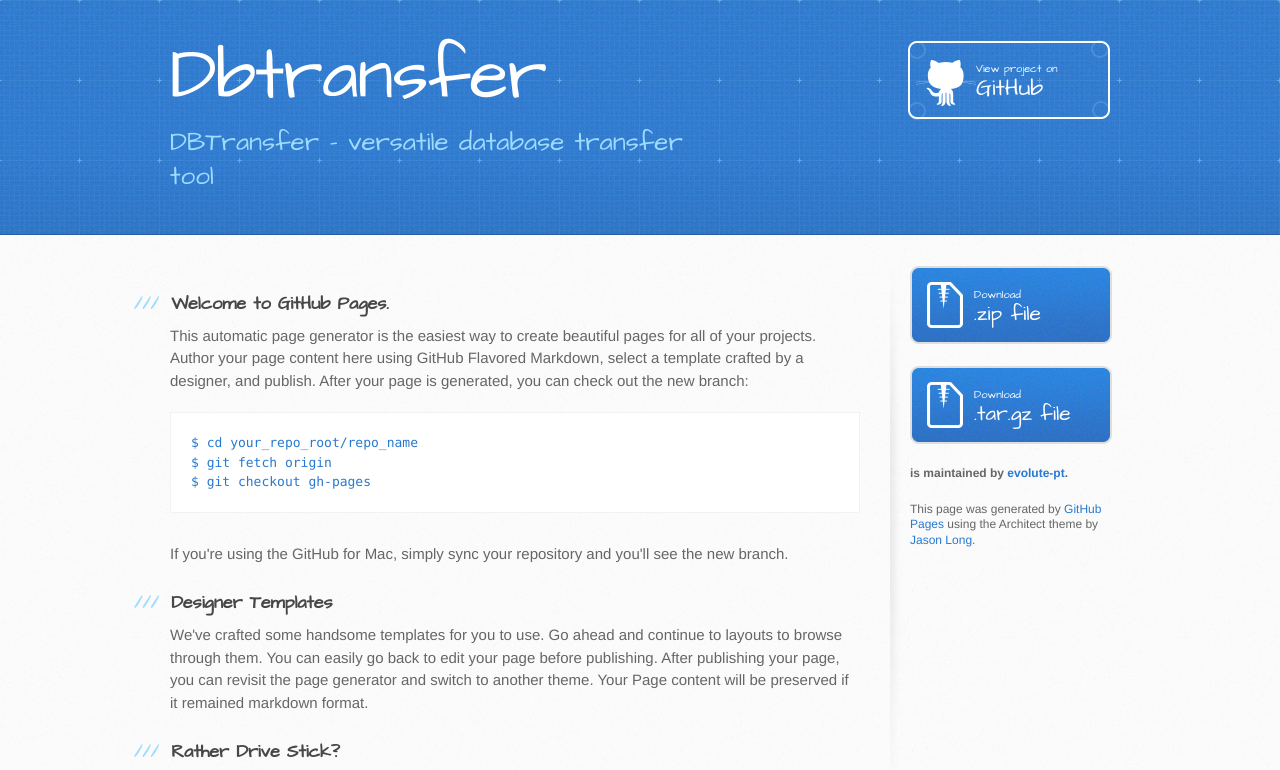
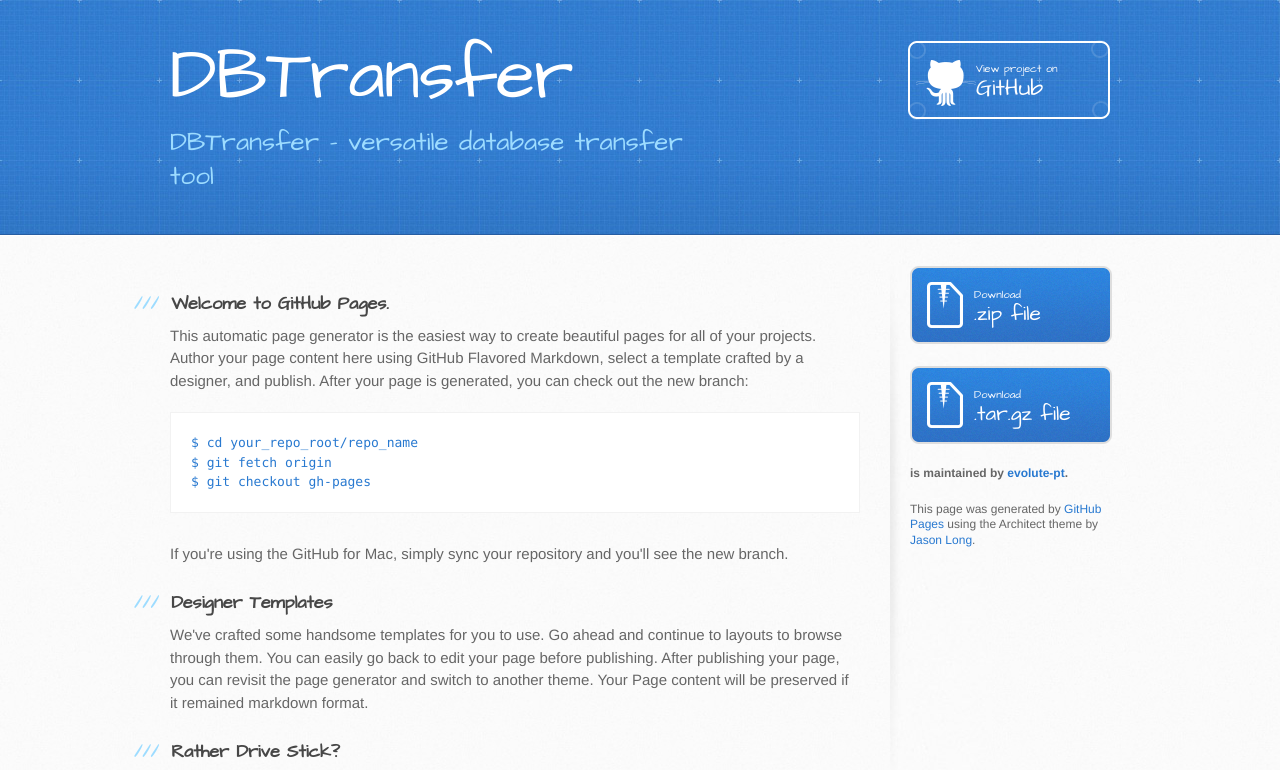
Before and after one commit to evolute-pt/dbtransfer, a plain HTML site: page index.html in a window 1280 px wide. Shown: the top 770 px of the page. Drawn offline with Linux system fonts and the light colour scheme.

Commit message:
testing pages

```diff
--- a/index.html
+++ b/index.html
@@ -19,7 +19,7 @@
   <body>
     <header>
       <div class="inner">
-        <h1>Dbtransfer</h1>
+        <h1>DBTransfer</h1>
         <h2>DBTransfer - versatile database transfer tool</h2>
         <a href="https://github.com/evolute-pt/dbtransfer" class="button"><small>View project on</small>GitHub</a>
       </div>
```
